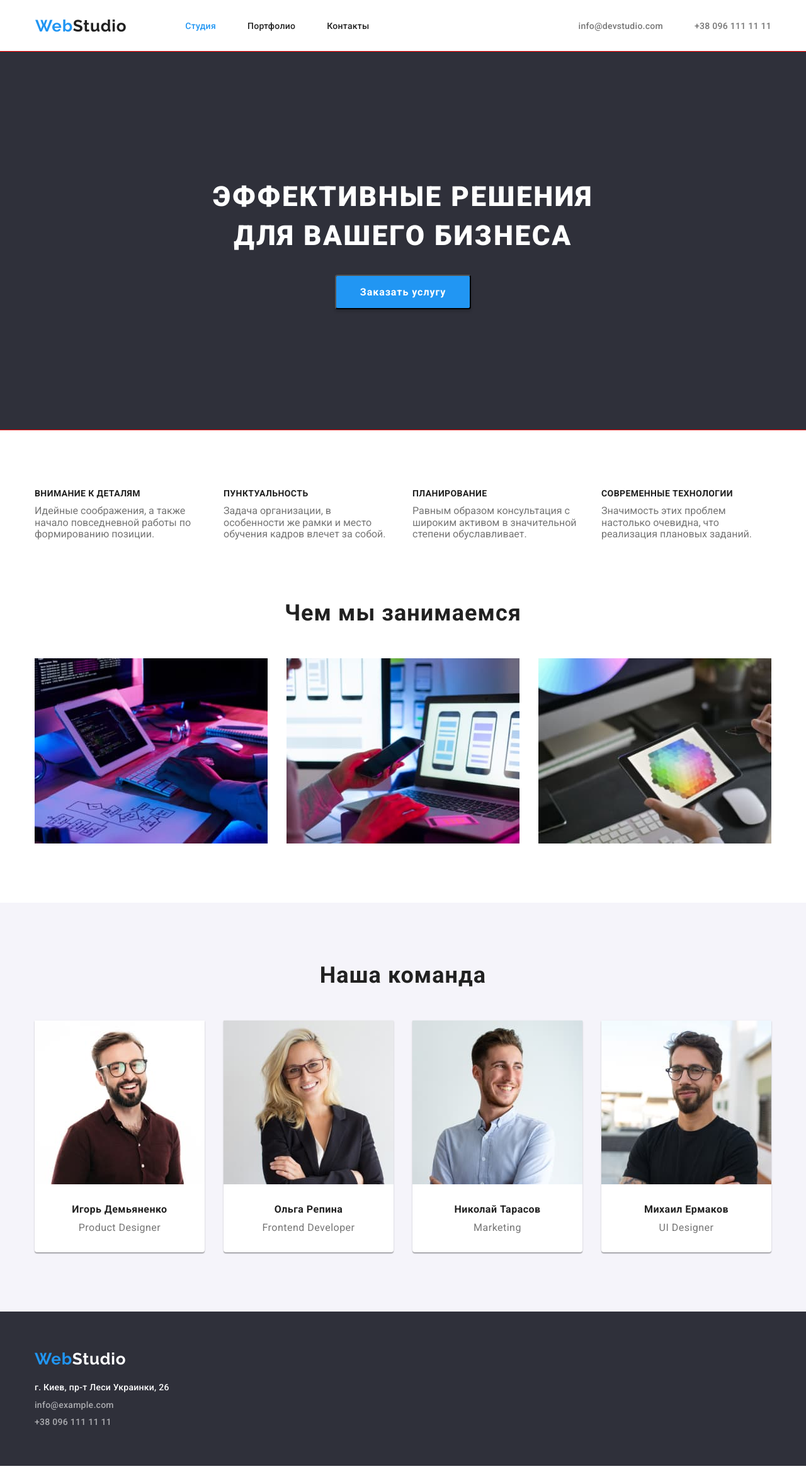
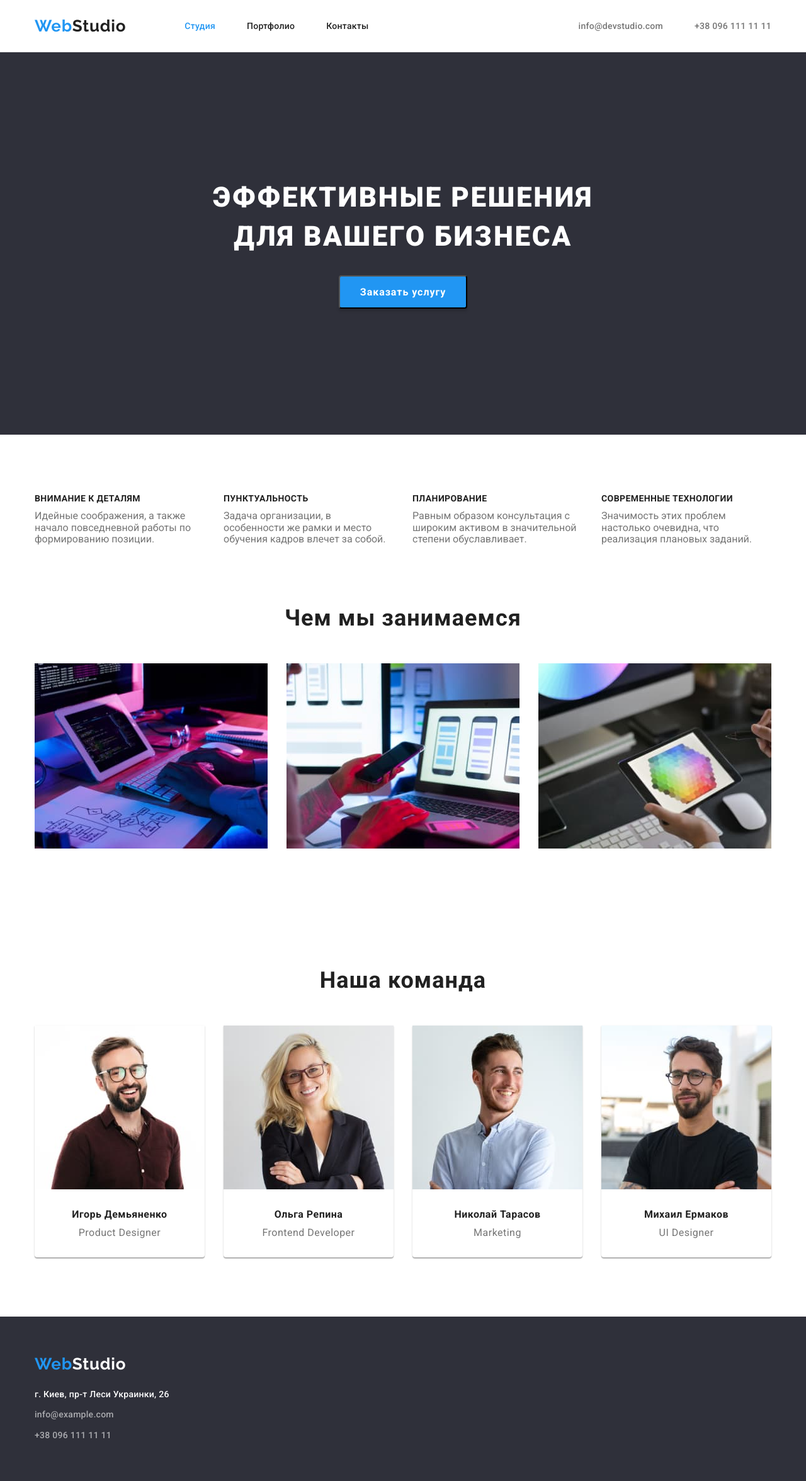
Before and after one commit to Oh-Ilnam/goit-markup-hw-03, a plain HTML site: page index.html in a window 1280 px wide. Shown: the whole page at 63% size. Before the commit the page ends 2327 px from the top, so only its background shows below. Drawn offline with nearby package versions, Linux system fonts and the light colour scheme; a web font is replaced by a local one.

Commit message:
исправлено

```diff
--- a/css/styles.css
+++ b/css/styles.css
@@ -110,11 +110,10 @@ img {
   display: flex;
   flex-direction: row;
   align-items: center;
-  margin-left: auto;
 }
 
 .border {
-  border: 1px solid #ececec;
+  border-bottom: 1px solid #ececec;
 }
 
 /* ----------------------------------------------------------header-------------------------------------------------------------- */
@@ -150,10 +149,13 @@ img {
 }
 
 .header-info-margin {
-  margin: 32px 0;
+  padding-top: 32px;
+  padding-bottom: 32px;
 }
 
 .header-flex-partfolio {
+  margin-bottom: 50px;
+
   display: flex;
 }
 
@@ -200,7 +202,7 @@ img {
 }
 
 .header-email {
-  margin-left: 331px;
+  margin-left: auto;
 }
 
 .header-tele {
@@ -209,18 +211,13 @@ img {
 
 /* -----------------------------------------------------------------hero-------------------------------------------------------- */
 .hero {
-  display: flex;
-
-  margin: auto;
-
-  height: 600px;
+  padding-top: 200px;
+  padding-bottom: 200px;
+  text-align: center;
 
   background: var(--hero);
-  outline: solid 1px #ff0000;
 }
 .hero-list {
-  margin-top: 200px;
-  margin-bottom: 30px;
   max-width: 696px;
   margin-left: auto;
   margin-right: auto;
@@ -237,10 +234,10 @@ img {
 }
 
 .hero-btn {
-  margin-bottom: 200px;
-  margin-left: auto;
-  margin-right: auto;
-  display: block;
+  margin-top: 30px;
+  margin-bottom: 0%;
+
+  padding: 10px 32px 10px 32px;
 
   background: var(--header-logo-styles);
   box-shadow: 0px 4px 4px rgba(0, 0, 0, 0.15);
@@ -248,8 +245,6 @@ img {
 }
 
 .hero-btn-text {
-  margin: 10px 32px 10px 32px;
-
   display: flex;
   align-items: center;
   text-align: center;
@@ -264,31 +259,33 @@ img {
 }
 /* --------------------------------------------------------------main------------------------------------------------------------ */
 .main-sections {
+  padding-top: 94px;
+  padding-bottom: 94px;
   background: var(--header);
+  background-color: aquamarine;
 }
 
 .main-item {
-  margin-top: 94px;
+  padding-top: 94px;
 
   display: flex;
 }
 
 .main-item-heading {
+  margin-bottom: 10px;
   color: var(--main-item-heading);
 }
 
 .main-margin {
+  display: inline;
   margin-right: 30px;
-  margin-bottom: 94px;
 }
 
-.main-margin.last-child {
+.main-margin:last-child {
   margin-right: 0;
 }
 
 .main-item-text {
-  margin-top: 10px;
-
   max-width: 270px;
 
   color: var(--main-item-text);
@@ -308,21 +305,18 @@ img {
   margin-right: 30px;
 }
 
-.main-foto.last-child {
+.main-foto:last-child {
   margin-right: 0;
 }
 
-.img-margin {
-  margin-bottom: 94px;
+.section {
+  padding: 94px 0;
 }
-
 /* --------------------------------------------------------------team------------------------------------------------------------ */
-.team-pading {
-  padding-top: 94px;
-  padding-bottom: 94px;
-}
 
 .team {
+  padding: 94px 0;
+
   background: var(--team);
 }
 .team-heading {
@@ -345,12 +339,12 @@ img {
   border-radius: 0px 0px 4px 4px;
 }
 
-.team-foto.last-child {
+.team-foto:last-child {
   margin-right: 0;
 }
 
 .team-name {
-  margin-top: 30px;
+  padding-top: 30px;
 
   text-align: center;
 
@@ -362,8 +356,8 @@ img {
 }
 
 .team-profession {
-  margin-top: 10px;
-  margin-bottom: 30px;
+  padding-top: 10px;
+  padding-bottom: 30px;
 
   text-align: center;
 
@@ -383,6 +377,7 @@ img {
 }
 
 .footer-logo {
+  margin-bottom: 20px;
   color: #2196f3;
 }
 
@@ -391,12 +386,13 @@ img {
 }
 
 .yu {
-  padding-top: 20px;
   padding-bottom: 0;
 }
 .cont-padding {
-  padding-top: 9px;
-  padding-bottom: 0;
+  padding-bottom: 9px;
+}
+.cont-padding:last-child {
+  padding-bottom: 0px;
 }
 
 .footer-item {
@@ -410,16 +406,28 @@ img {
   color: rgba(255, 255, 255, 0.6);
 }
 
+.footer-address {
+  margin-top: 20px;
+
+  font-style: normal;
+  font-weight: 400;
+  font-size: 14px;
+  line-height: 1.7;
+  letter-spacing: 0.03em;
+  color: var(--white-text-color);
+}
+
 /* ---------------------------------------------------------btn---------------------------------------------------------------------- */
-.btn-padding {
-  padding-top: 94px;
-  padding-bottom: 50px;
-}
+
 .btn-text-padding {
   padding: 6px 22px;
 }
 
 /* ----------------------------------------------------------portfolio---------------------------------------------------------------- */
+
+.portfolio-section {
+  padding: 94px 0;
+}
 
 .portfolio-btn {
   color: #212121;
@@ -433,7 +441,7 @@ img {
   font-style: normal;
   font-weight: 500;
   font-size: 16px;
-  line-height: 1, 6;
+  line-height: 1.6;
 }
 
 .portfolio-btn:hover,
@@ -477,9 +485,9 @@ img {
     1px 4px 6px rgba(0, 0, 0, 0.16);
 }
 
-.portfolio-padding {
+/* .portfolio-padding {
   padding-bottom: 94px;
-}
+} */
 
 .portfolio-text {
   padding-top: 20px;
@@ -514,12 +522,23 @@ img {
 }
 
 .portfolio-btn-padding {
-  padding-right: 8px;
+  margin-right: 8px;
+}
+.portfolio-btn-padding:last-child {
+  margin-right: 0;
 }
 
 /* --------------------------------flex-box--------------------------------------- */
 .flex-box {
   margin: 15px;
+}
+
+.flex-box:nth-last-child(-n + 3) {
+  margin-bottom: 0;
+}
+
+.flex-box:nth-child(3n) {
+  margin-right: 0;
 }
 
 .border-box {
--- a/index.html
+++ b/index.html
@@ -25,14 +25,14 @@
     <link rel="stylesheet" href="./css/styles.css" />
   </head>
   <body>
-    <header>
+    <header class="border">
       <div class="container container-flex">
         <nav class="container-flex">
           <a href="index.html" class="header-logo a logo"
             ><span class="header-logo-styles">Web</span>Studio</a
           >
-          <ul class="list container-flex">
-            <li class="header-info-margin header-stydia">
+          <ul class="list container-flex header-stydia">
+            <li class="header-info-margin">
               <a class="header-items a" href="index.html"
                 ><span class="portfolio">Студия</span></a
               >
@@ -45,8 +45,8 @@
             </li>
           </ul>
         </nav>
-        <ul class="list container-flex">
-          <li class="header-info-margin header-email">
+        <ul class="list container-flex header-email">
+          <li class="header-info-margin">
             <a class="header-contakty a conatakt" href="mailto:"
               >info@devstudio.com</a
             >
@@ -95,7 +95,7 @@
                 степени обуславливает.
               </p>
             </li>
-            <li>
+            <li class="main-margin">
               <h3 class="main-item-heading item-heading">
                 СОВРЕМЕННЫЕ ТЕХНОЛОГИИ
               </h3>
@@ -107,8 +107,8 @@
           </ul>
         </div>
       </section>
-      <section>
-        <div class="container">
+      <section class="section">
+        <div class="container color">
           <h2 class="main-skills-heading general">Чем мы занимаемся</h2>
           <ul class="list img-margin header-flex">
             <li class="main-foto">
@@ -138,8 +138,8 @@
           </ul>
         </div>
       </section>
-      <section class="team">
-        <div class="container team-pading">
+      <section class="section">
+        <div class="container color">
           <h2 class="team-heading general">Наша команда</h2>
           <ul class="list header-flex">
             <li class="team-foto">
@@ -186,13 +186,13 @@
         </div>
       </section>
       <footer class="footer" id="contacts">
-        <div class="container">
+        <div class="container color">
           <a href="index.html" class="footer-logo a logo"
             >Web<span class="footer-logo-text">Studio</span></a
           >
-
+          <address class="footer-address">
             <ul class="list">
-            <li class="yu">
+              <li class="cont-padding">
                 <a
                   href="https://bit.ly/3pXMvUd"
                   target="_blank"
@@ -216,6 +216,7 @@
                 >
               </li>
             </ul>
+          </address>
         </div>
       </footer>
     </main>
```
Also changed, not shown: portfolio.html (+10 -8 lines). Lines whose indentation alone changed are shown as unchanged.
